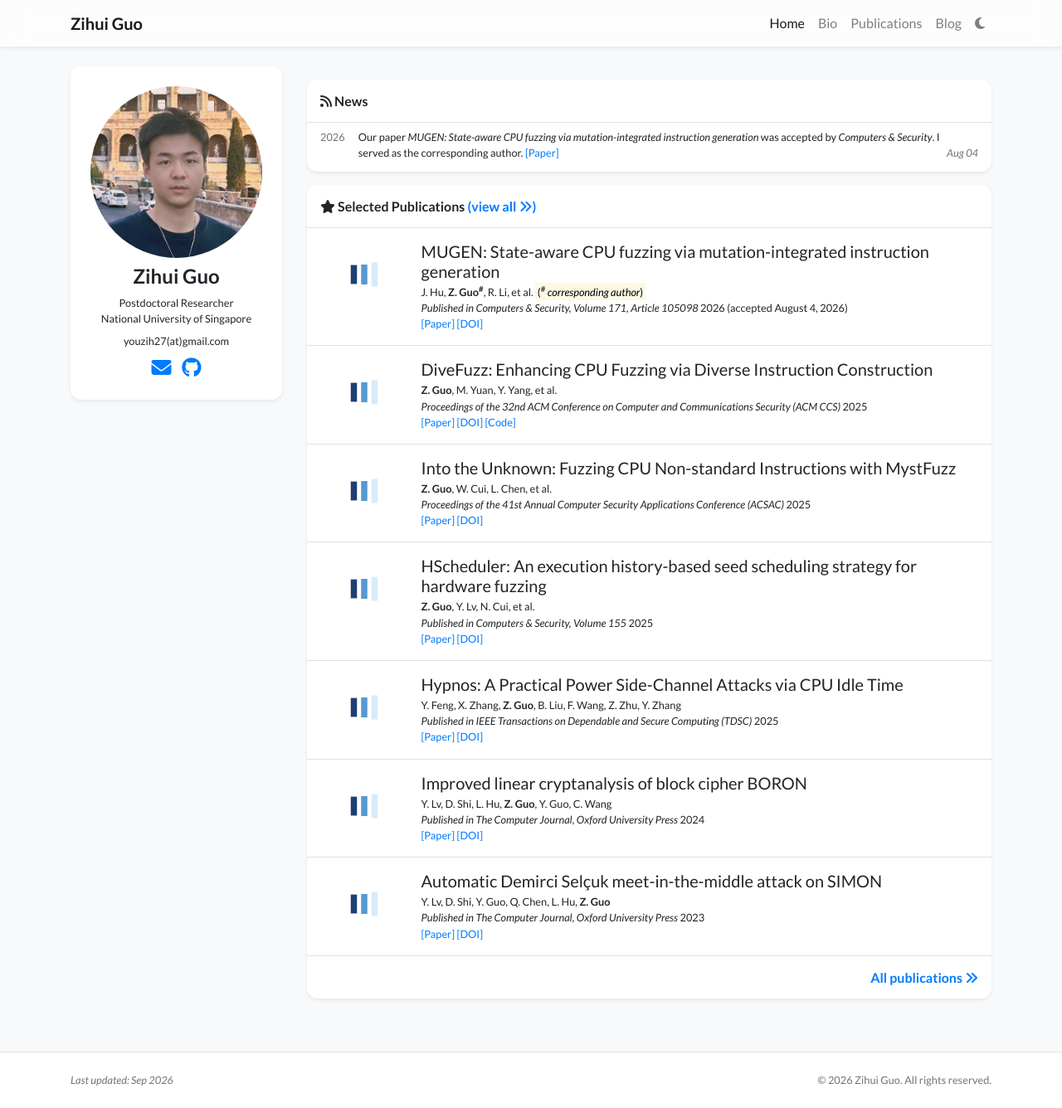
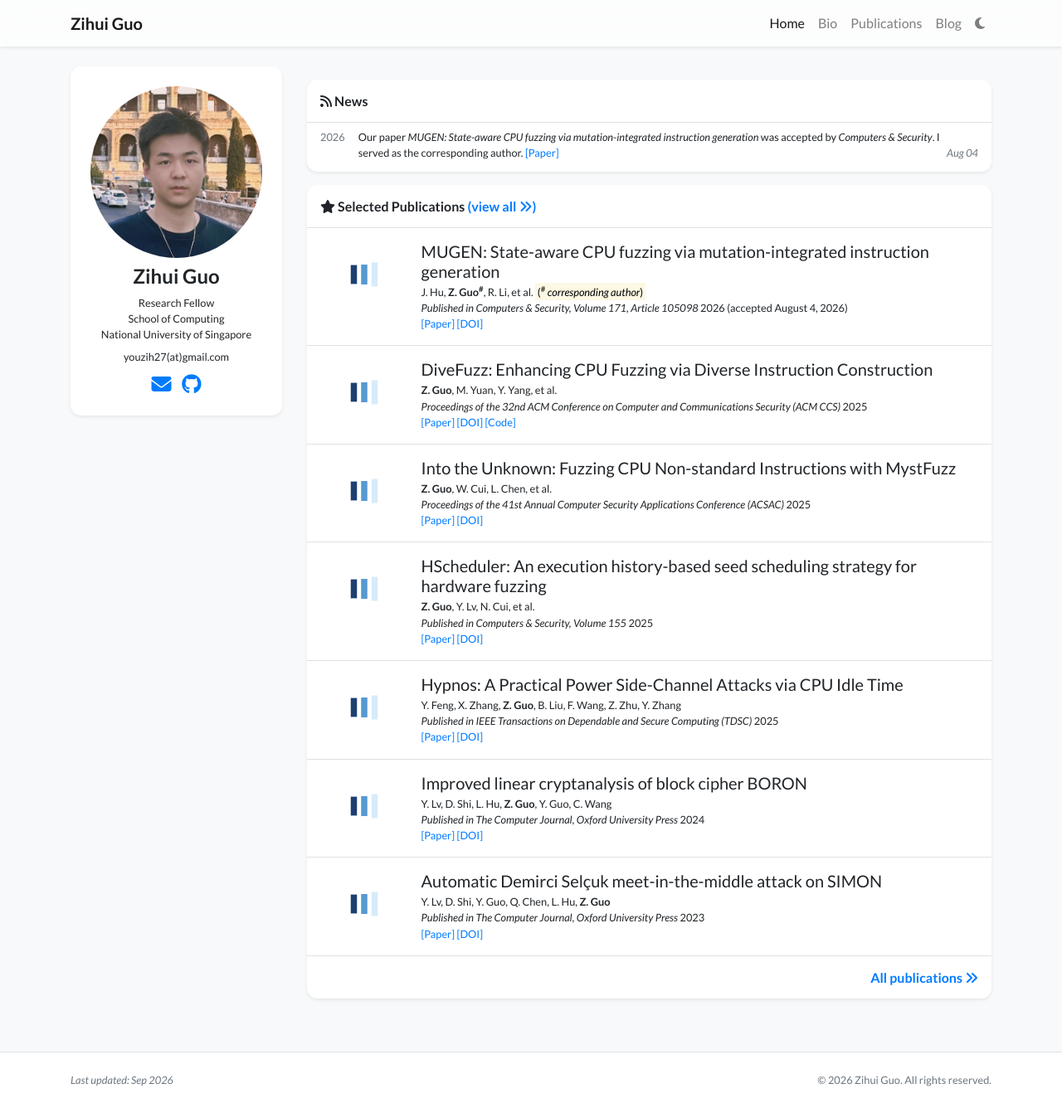
Before and after one commit to youzi27/youzi27.github.io, a Jekyll site: the page built from index.html, in a window 1280 px wide and 1336 px high. Shown: the whole window at 83% size. Built offline with Jekyll 4.4.1, drawn with Linux system fonts in a browser that asks for light colours; nearby versions of some CDN libraries; a style sheet for code colours, icons or effects is not loaded.

Commit message:
Update title to Research Fellow and add School of Computing
Co-Authored-By: Claude Opus 5 (1M context) <noreply@anthropic.com>

```diff
--- a/_data/profile.yml
+++ b/_data/profile.yml
@@ -3,13 +3,15 @@ primary_name: Zihui Guo
 secondary_name: ''
 navbar_name: Zihui Guo
 positions:
-- name: Postdoctoral Researcher
+- name: Research Fellow
+- name: School of Computing
 - name: National University of Singapore (NUS)
 email: youzih27@gmail.com
 github: youzi27
 short_bio_text_justify: true
 short_bio: >-
-  <p>I am a postdoctoral researcher at the National University of Singapore (NUS).
+  <p>I am a Research Fellow at the School of Computing,
+  National University of Singapore (NUS).
   I received both my M.S. and Ph.D. degrees from the Institute of Information Engineering,
   Chinese Academy of Sciences.</p>
   <p>My research lies at the intersection of computer architecture and systems security,
@@ -27,8 +29,8 @@ portrait_url: "/assets/images/photos/gzh-life-pro2.png"
 portrait_caption: Zihui Guo
 experience:
 - name: National University of Singapore
-  position: Postdoctoral Researcher
-  dept: ''
+  position: Research Fellow
+  dept: School of Computing
   date: Present
   logo: "/assets/images/badges/blank.svg"
 - name: Institute of Information Engineering, Chinese Academy of Sciences
```
